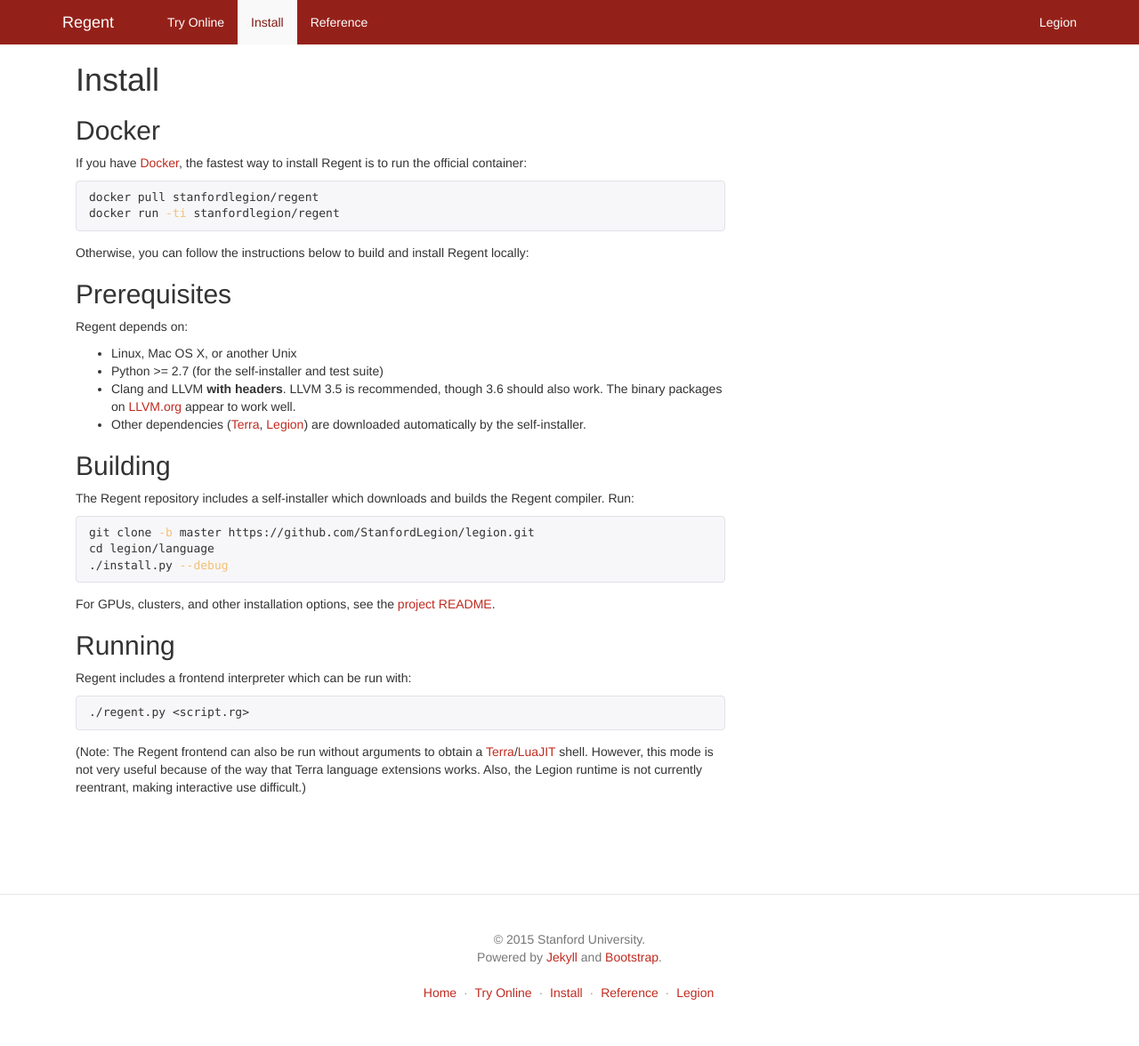
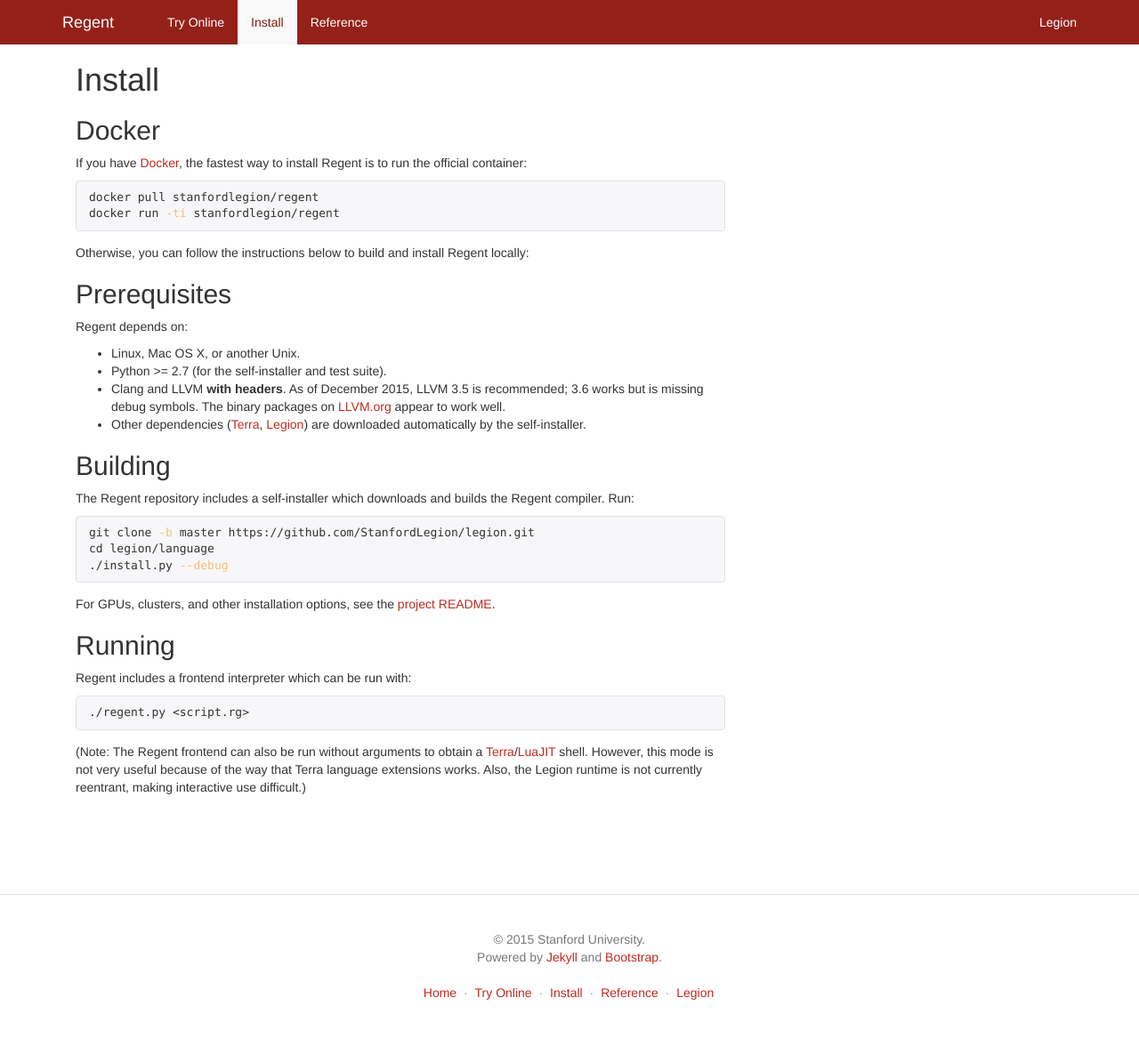
Before and after one commit to StanfordLegion/regent-lang.org, a Jekyll site: the page built from install.md, in a window 1280 px wide. Shown: the whole page at 89% size. Built offline with Jekyll 4.4.1, drawn with Linux system fonts in a browser that asks for light colours; nearby versions of some CDN libraries.

Commit message:
Update installation instructions.

```diff
--- a/install.md
+++ b/install.md
@@ -23,10 +23,11 @@
 
 Regent depends on:
 
-  * Linux, Mac OS X, or another Unix
-  * Python >= 2.7 (for the self-installer and test suite)
-  * Clang and LLVM **with headers**. LLVM 3.5 is recommended, though
-    3.6 should also work. The binary packages on
+  * Linux, Mac OS X, or another Unix.
+  * Python >= 2.7 (for the self-installer and test suite).
+  * Clang and LLVM **with headers**. As of December 2015, LLVM 3.5 is
+    recommended; 3.6 works but is missing debug symbols. The binary
+    packages on
     [LLVM.org](http://llvm.org/releases/download.html#3.5.2) appear to
     work well.
   * Other dependencies ([Terra](http://terralang.org/),
```
